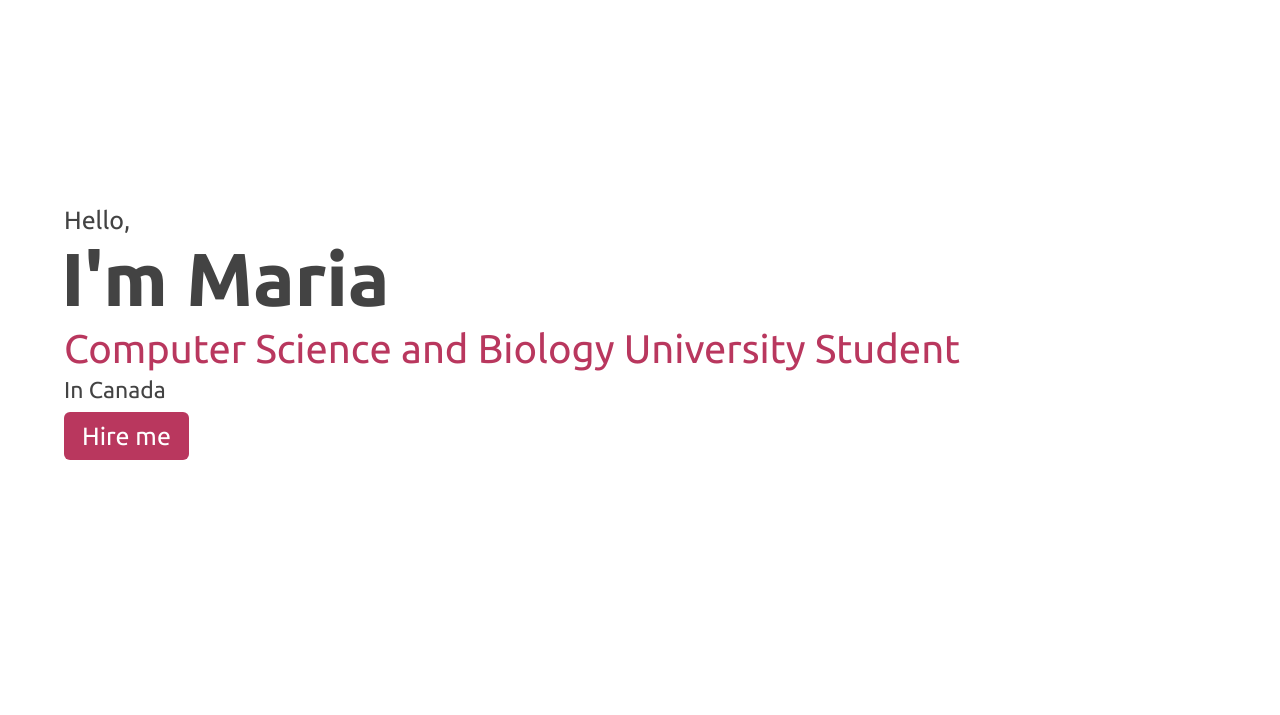
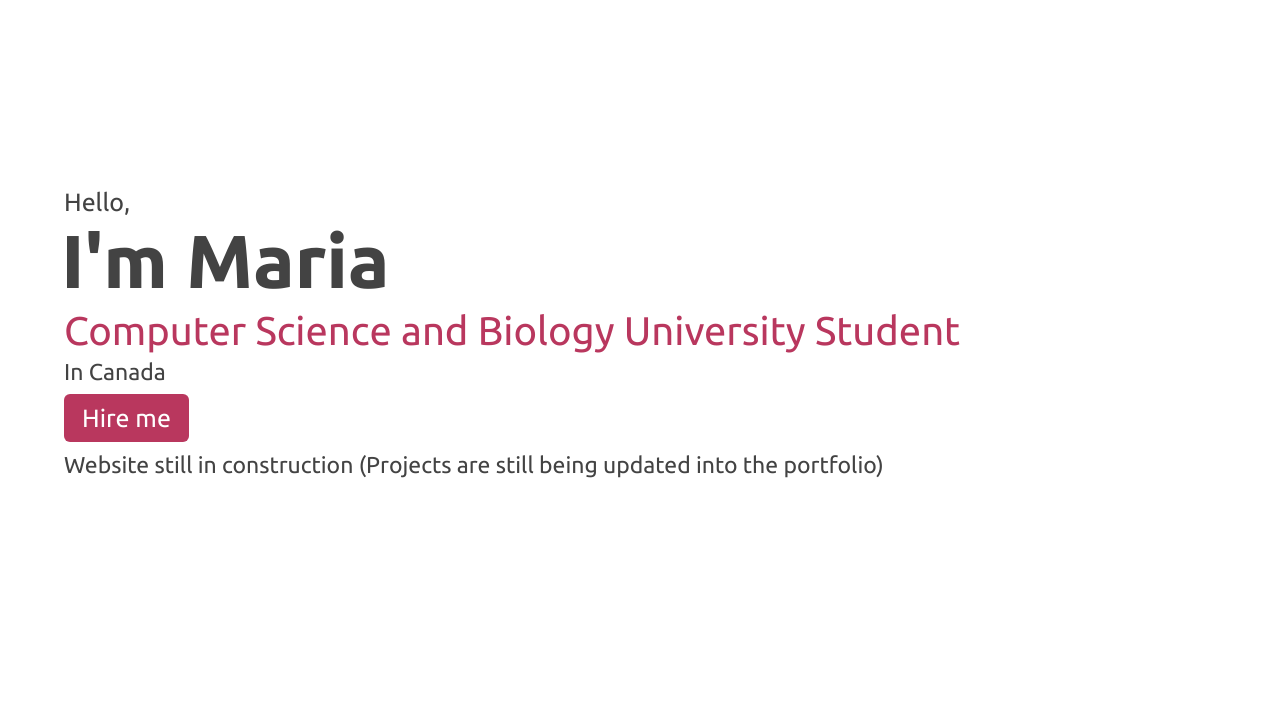
Before and after one commit to mafer469/mafer469.github.io, a plain HTML site: page index.html in a window 1280 px wide. Shown: the part 85-800 px from the top of the page. Drawn offline with Linux system fonts and the light colour scheme; a script that the page names is missing.

Commit message:
Update index.html

```diff
--- a/index.html
+++ b/index.html
@@ -52,6 +52,9 @@
        <!-- <button>Looking for an intern?</button> -->
        <!-- <a href="https://www.google.com"><button>Hire Me</button></a> -->
        <a class="fcc-btn" href="https://www.linkedin.com/in/maria-fernanda-castro-soto-289a12261/">Hire me</a>
+     </div>
+     <div class="text">
+       <div class="text-four">Website still in construction (Projects are still being updated into the portfolio)</div>
      </div>
    </div>
  </section>
```
